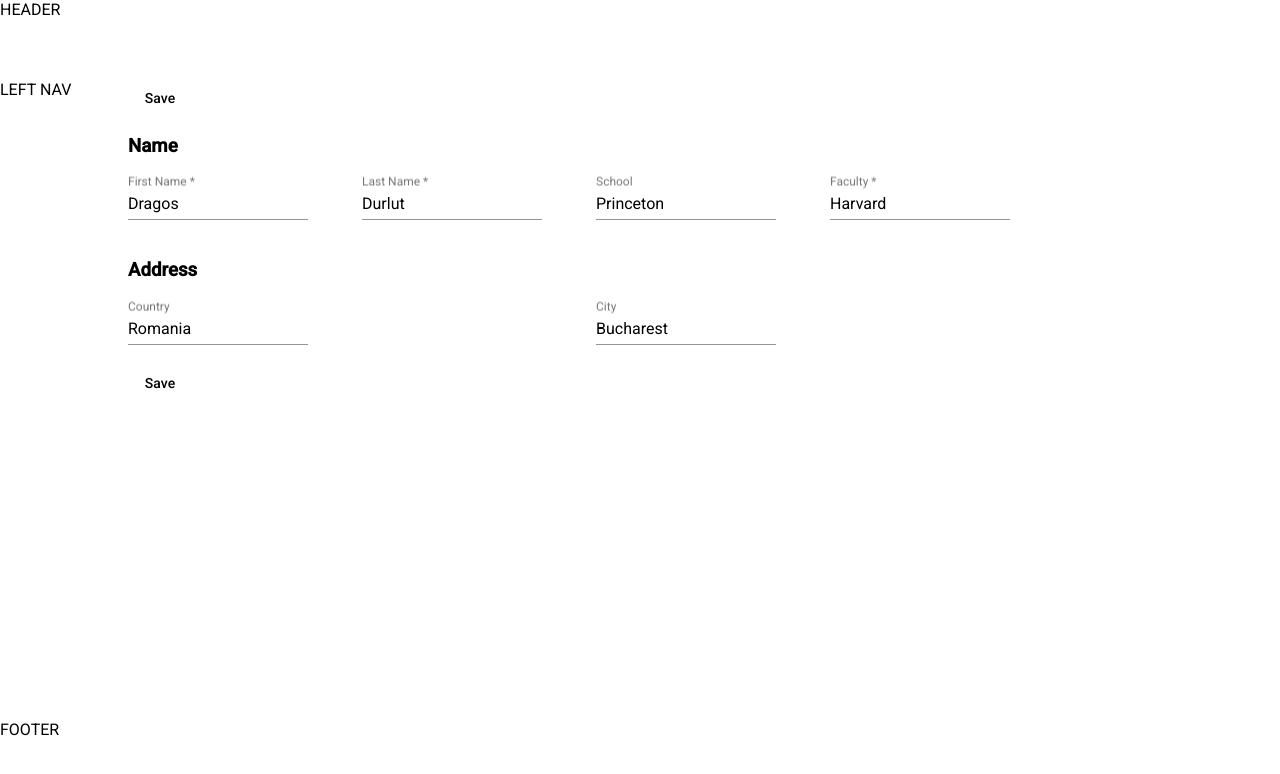
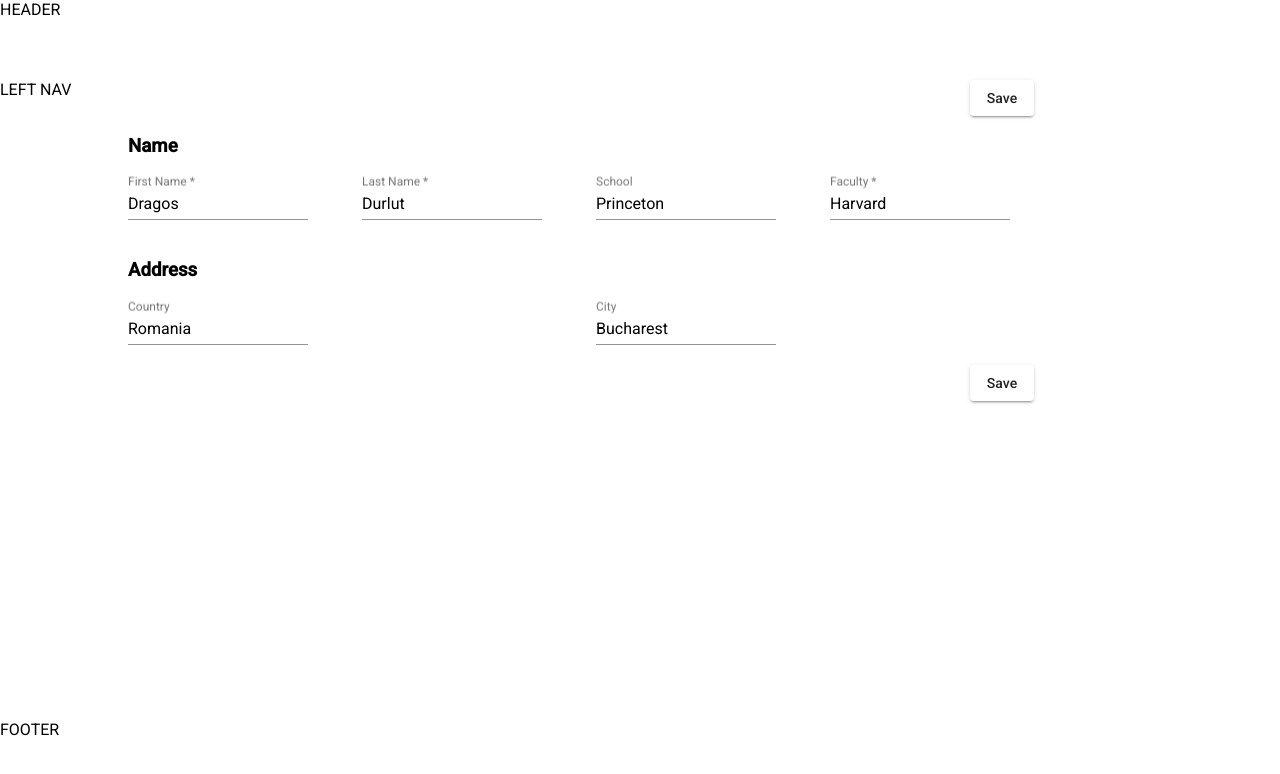
Before and after one commit to dragos-durlut/angular2-reactive-forms, an Angular app: page /forms-example in a window 1280 px wide. Shown: the top 774 px of the page. Built offline with nearby package versions, Linux system fonts and the light colour scheme.

Commit message:
- arranged buttons

```diff
--- a/src/app/reactive-forms-sections/main-form/main-form.component.html
+++ b/src/app/reactive-forms-sections/main-form/main-form.component.html
@@ -1,15 +1,13 @@
 <form (ngSubmit)="formSubmitSubject$.next(ciForm)" #ciForm="ngForm">
-  <div class="row">
-    <div class="col-md-2 col-lg-2 col-sm-12">
-      <button mat-button type="submit" [disabled]="submitting"> {{ submitting ? (submittingButtonText||submitButtonText) : submitButtonText }} </button>
-    </div>
+
+  <div class="submit-button-container">
+    <button mat-raised-button type="submit" [disabled]="submitting"> {{ submitting ? (submittingButtonText||submitButtonText) : submitButtonText }} </button>
   </div>
 
   <app-form-section *ngFor="let sectionUI of formSchemaUI.sectionsUI" [sectionUI]="sectionUI" [formGroup]="formSchemaUI.mainFormGroup"></app-form-section>
 
-  <div class="row">
-    <div class="col-md-2 col-lg-2 col-sm-12">
-      <button mat-button type="submit" [disabled]="submitting"> {{ submitting ? (submittingButtonText||submitButtonText) : submitButtonText }} </button>
-    </div>
+  <div class="submit-button-container">
+    <button mat-raised-button type="submit" [disabled]="submitting"> {{ submitting ? (submittingButtonText||submitButtonText) : submitButtonText }} </button>
   </div>
+
 </form>
--- a/src/app/reactive-forms-sections/main-form/main-form.component.scss
+++ b/src/app/reactive-forms-sections/main-form/main-form.component.scss
@@ -0,0 +1,8 @@
+.submit-button-container {
+  display: flex;
+  flex-direction: row-reverse;
+
+  button {
+    margin: 0 30px 0 30px;
+  }
+}
```
